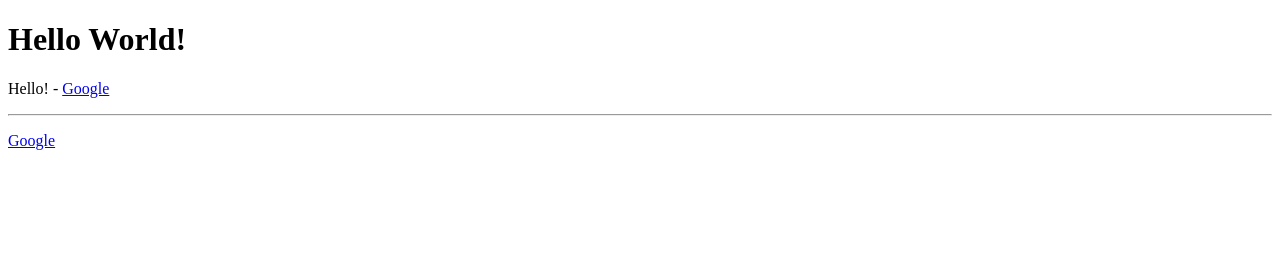
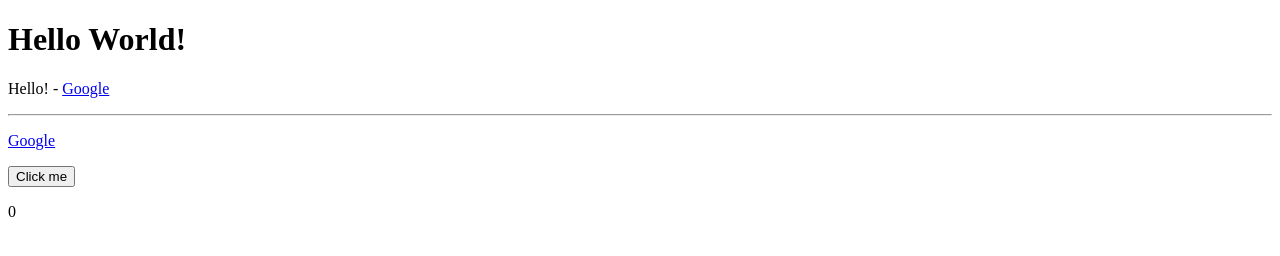
Before and after one commit to jeks0n/VueJS-lessons, a plain HTML site: page index.html in a window 1280 px wide. Drawn offline with nearby package versions, Linux system fonts and the light colour scheme.

Commit message:
listening to events

```diff
--- a/index.html
+++ b/index.html
@@ -12,6 +12,8 @@
     <p>{{ sayHello() }} - <a v-bind:href="link">Google</a></p>
     <hr>
     <p v-html="finishedLink">{{ finishedLink }}</p>
+    <button v-on:click="increase">Click me</button>
+    <p>{{ counter }}</p>
 </div>
 <script src="js/main.js"></script>
 </body>
--- a/js/main.js
+++ b/js/main.js
@@ -3,12 +3,16 @@ new Vue({
     data: {
         title: 'Hello World!',
         link: 'http://google.com',
-        finishedLink: '<a href="http://google.com">Google</a>'
+        finishedLink: '<a href="http://google.com">Google</a>',
+        counter: 0
     },
     methods: {
         sayHello: function() {
             this.title = 'Hello!';
             return this.title;
+        },
+        increase: function() {
+            this.counter++;
         }
     }
 });
```
Also changed, not shown: exercise1.html (+1 -1 lines).
